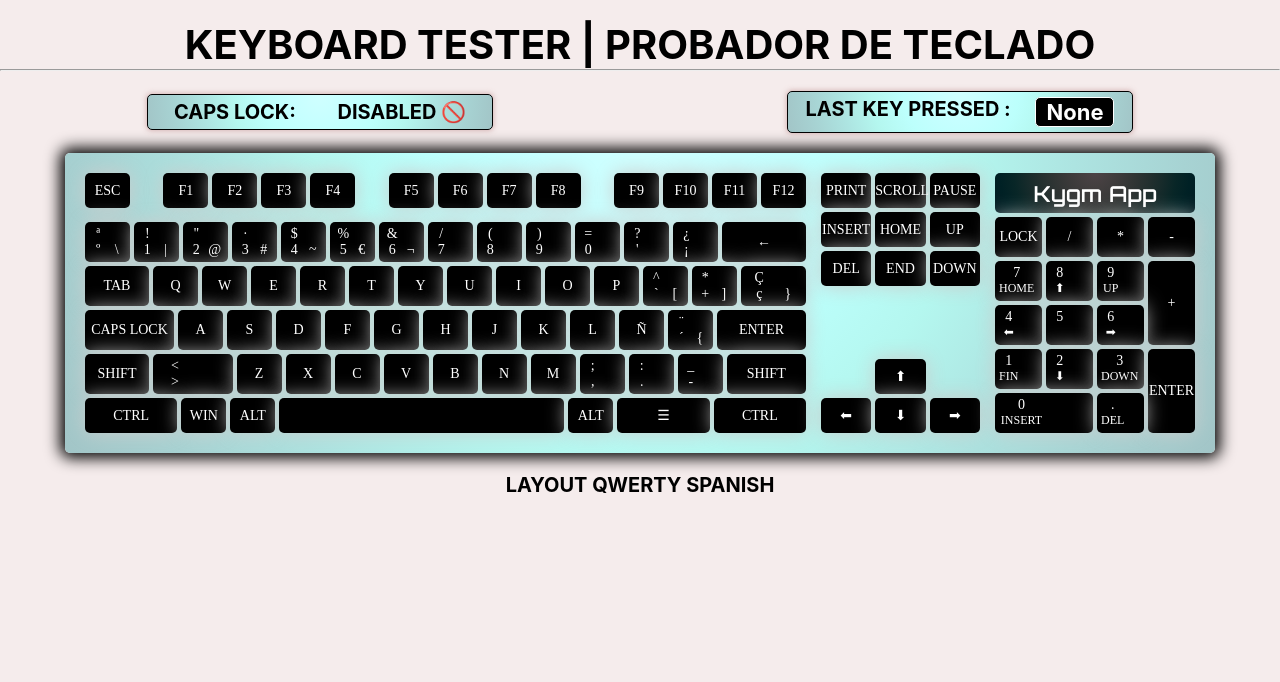
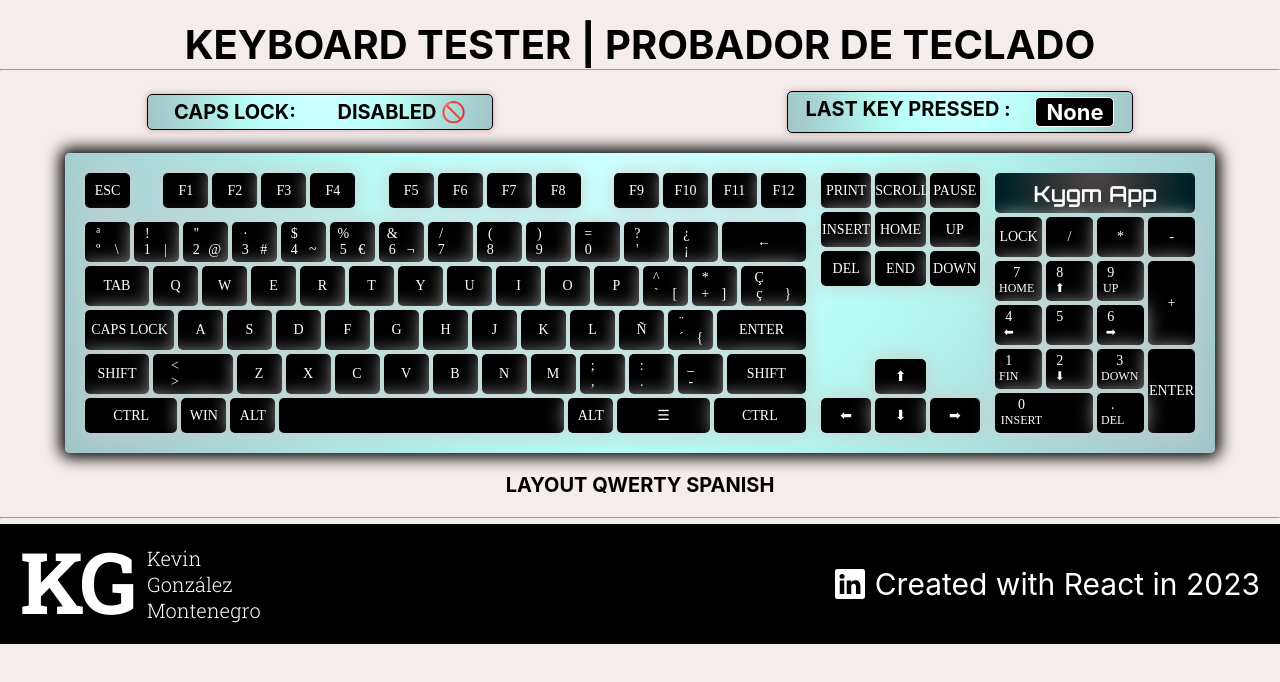
Before and after one commit to KevinYGM/Keyboard-Tester-React-2, a React (Create React App) app: page / in a window 1280 px wide. Shown: the top 682 px of the page. Built offline with nearby package versions, Linux system fonts and the light colour scheme; a web font is replaced by a local one.

Commit message:
Completion of version 1

```diff
--- a/package.json
+++ b/package.json
@@ -8,6 +8,7 @@
     "@testing-library/user-event": "^13.5.0",
     "react": "^18.2.0",
     "react-dom": "^18.2.0",
+    "react-icons": "^4.11.0",
     "react-scripts": "5.0.1",
     "web-vitals": "^2.1.4"
   },
--- a/src/App.css
+++ b/src/App.css
@@ -1,3 +1,5 @@
+@import url('https://fonts.googleapis.com/css2?family=Roboto+Slab:wght@300;700&display=swap');
+
 /*--------------Estilos generales-----------------*/
 
 h1{
@@ -24,6 +26,8 @@ hr{
   justify-content: flex-start;
   align-items: center;
 }
+
+/*--------------------Full page styles-------------------------------*/
 
 .title{
   width: 100%;
@@ -180,3 +184,47 @@ hr{
   grid-template-rows: 1fr 1fr 1fr 1fr 1fr 1fr;
   gap: 0.4rem;
 }
+
+/*----------------Footer-------------------*/
+
+footer{
+  display: flex;
+  justify-content: space-around;
+  align-items: center;
+  margin-top: 5px;
+  background-color: black;
+  color: white;
+  height: 15vh;
+  width: 100%;
+  padding: 20px;
+
+}
+
+footer .logo{
+  flex-grow: 2;
+  display: flex;
+  font-family: 'Roboto Slab', serif;
+}
+
+footer .logo span{
+  display: block;
+  font-size: 85px;
+  font-weight: bolder;
+}
+
+footer .logo h3 {
+  display: block;
+  flex-basis: 40px;
+  margin-left: 10px;
+  font-weight: 300;
+}
+
+footer .linkedin{
+  display: inline-flex;
+  align-items: center;
+  justify-content: space-evenly;
+  gap: 10px;
+  text-decoration: none;
+  font-size: 30px;
+  color: white;
+}
--- a/src/App.jsx
+++ b/src/App.jsx
@@ -7,6 +7,7 @@ import { CenterSection } from './components/CenterSection';
 import { NumberSection } from './components/NumberSection';
 import { FunctionsSection } from './components/FunctionsSection';
 import { keysConnections } from './helper/keysConnections';
+import { BsLinkedin } from "react-icons/bs";
 
 
 function App() {
@@ -45,7 +46,7 @@ function App() {
           setKeyPressed(event.key);
         }
 
-//Function that checks if CAPSLOCK is active or inactive
+//Function that checks if CAPSLOCK is active or inactive.
 
         if (event.getModifierState('CapsLock')) {
           setCapsLockOn(true);
@@ -62,6 +63,7 @@ function App() {
     <>
       <h1>KEYBOARD TESTER | PROBADOR DE TECLADO</h1>
       <hr />
+
       <div className='title'>
         <p className='capsLockVerified'>
             <span>CAPS LOCK: </span>
@@ -73,6 +75,7 @@ function App() {
           <span>{keyPressed ? keyPressed : "None"}</span>
         </p>
       </div>
+
 
       <div className='body-keyboard'>
         <div className="container-big-section">
@@ -88,8 +91,22 @@ function App() {
       </div>
 
       <h3>LAYOUT QWERTY SPANISH</h3>
+
+      <hr />
+
+      <footer>
+        <div className="logo">
+          <span>KG</span>
+          <h3>Kevin González Montenegro</h3>
+        </div>
+
+        <a href="https://www.linkedin.com/in/kevinygm/" className='linkedin' target="_blank">
+          <BsLinkedin />
+          <span>Created with React in 2023</span>
+        </a>
+      </footer>
     </>
-    );
+   );
 
   }
 
--- a/src/components/BigSection2.jsx
+++ b/src/components/BigSection2.jsx
@@ -2,8 +2,8 @@ import React from 'react'
 import { buttonPressed } from '../helper/buttonPressed'
 
 export const BigSection2 = () => {
+
   // variables to be able to place symbols that JSX does not accept.
-
   const openBracket = "{";
   const minor = "<";
   const elderly = ">";
--- a/src/components/CenterSection.jsx
+++ b/src/components/CenterSection.jsx
@@ -2,6 +2,7 @@ import React from 'react'
 import { buttonPressed } from '../helper/buttonPressed'
 
 export const CenterSection = () => {
+
   return (
 
     <div id="center-section" className='keyboard-sections'>
--- a/src/components/NumberSection.jsx
+++ b/src/components/NumberSection.jsx
@@ -56,6 +56,6 @@ export const NumberSection = () => {
         <button id="pad-point" className='symbol' onClick={e => buttonPressed(e)}>
           <span>.</span><span>DEL</span>
         </button>
-      </div>
+    </div>
   )
 }
--- a/src/helper/keysConnections.jsx
+++ b/src/helper/keysConnections.jsx
@@ -11,7 +11,6 @@ export const keysConnections = () => {
 
 
   document.addEventListener('keydown', function(event) {
-    console.log('Tecla presionada:', event.key, event.code);
 
 /*-----------------------Buttons Component: BigSection1 --------------------*/
 
--- a/src/stylesButtons.css
+++ b/src/stylesButtons.css
@@ -1,5 +1,6 @@
 @import url('https://fonts.googleapis.com/css2?family=Gabarito:wght@500&display=swap');
 @import url('https://fonts.googleapis.com/css2?family=Orbitron:wght@600&display=swap');
+
 /*--------------Buttons generals-----------------*/
 button{
   min-width: 45px;
@@ -17,7 +18,6 @@ button{
   user-select: none;
 }
 
-.symbol:hover,
 button:hover{
   background-color: yellow;
   color: black;
@@ -29,6 +29,7 @@ button:active{
   color: black;
 }
 
+/*-----------------Specials--------------------------------*/
 .button-pressed{
   background-color: rgb(207, 33, 33);
   color: white;
@@ -189,7 +190,6 @@ button:active{
 }
 
 #tab, .left-shift{
-  /*width: 6.5rem;*/
   width: 5vw;
 }
 
```
Also changed, not shown: 1 other file (tests, documents, lock files or other folders).
